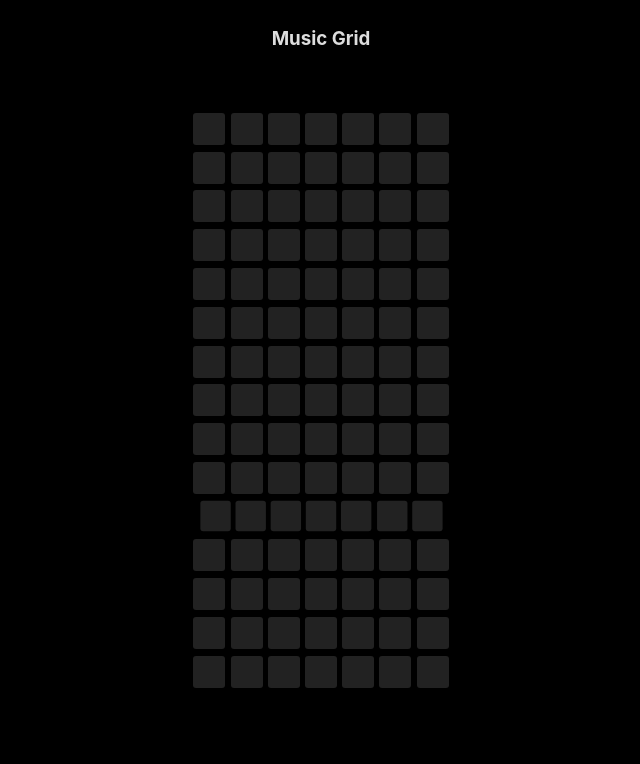
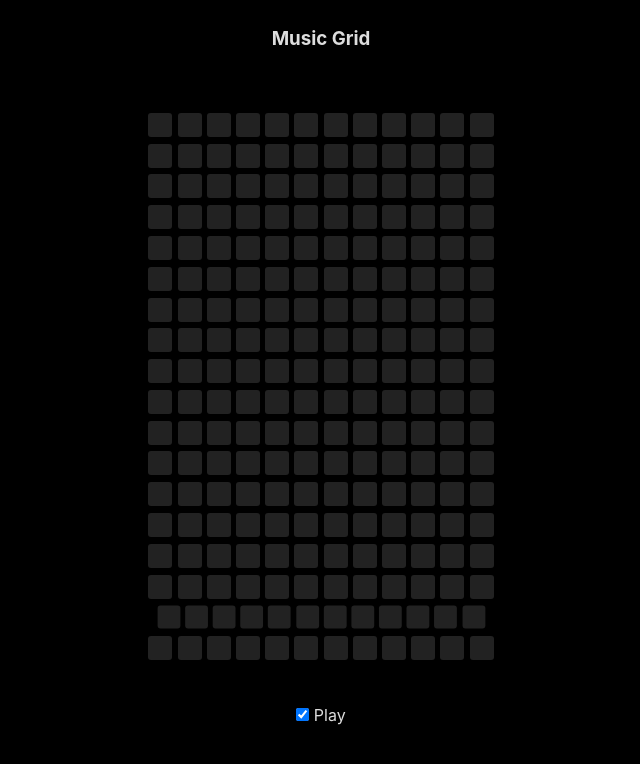
Before and after one commit to irshadshalu/music-grid, a Svelte app: page / in a window 1280 px wide. Shown: the top 764 px of the page, without its empty margins (319-959 px from the left). Built offline with nearby package versions, Linux system fonts and the light colour scheme.

Commit message:
Added music

```diff
--- a/src/App.svelte
+++ b/src/App.svelte
@@ -1,16 +1,21 @@
 <script>
 	import Row from './Row.svelte'
-	let rows = 15;
-	let columns = 7;
+	import {playRow} from './Music.svelte'
+	let rows = 18;
+	let columns = 12;
 	let grid = [...Array(rows)].map(
 		x => Array(columns).fill(false) );
+	let playing = true;
 
 	let curRow = 0;
 	setInterval(() => {
-		let nextRow = (curRow + 1) % rows;
-		grid[curRow].isPlaying = false;
-		grid[nextRow].isPlaying = true;
-		curRow = nextRow;
+		if(playing) {
+			let nextRow = (curRow + 1) % rows;
+			grid[curRow].isPlaying = false;
+			grid[nextRow].isPlaying = true;
+			curRow = nextRow;
+			playRow(grid[curRow]);
+		}
 	}, 300);
 </script>
 <style>
@@ -18,7 +23,7 @@
 		background: black;
 	}
 
-	h3 {
+	.container {
 		color:#DDD;
 	}
 
@@ -34,4 +39,9 @@
 			<Row bind:row={row} bind:playing={row.isPlaying}/>
 		{/each}
 	</table>
+	<br/>
+	<br/>
+	<label>
+		<input type="checkbox" bind:checked={playing}> Play
+	</label>
 </div>
--- a/src/Cell.svelte
+++ b/src/Cell.svelte
@@ -20,8 +20,8 @@
 	div {
 		background: #222;
 		border-radius: 3px;
-		width: 2em;
-		height: 2em;
+		width: 1.5em;
+		height: 1.5em;
 		transition: 0.1s ease-in;
 	}
 
--- /dev/null
+++ b/src/Music.svelte
@@ -0,0 +1,29 @@
+<script context="module">
+	let context = new AudioContext();
+
+    const rangeMap = (a, b) => s => {
+      const [a1, a2] = a;
+      const [b1, b2] = b;
+      return (((((b2 - b1) * (s - a1)) / (a2 - a1)) * 10) + (10 * b1)) / 10;
+    };
+
+    const mapping = rangeMap([0, 4095], [200, 3000])
+
+	const playWithFrequency = (frequency, type) => {
+		let oscillator = context.createOscillator();
+		let gain = context.createGain();
+		oscillator.type = type
+		oscillator.connect(gain)
+		oscillator.frequency.value = frequency
+		gain.connect(context.destination)
+		oscillator.start(0)
+		gain.gain.exponentialRampToValueAtTime(0.00001, context.currentTime + 1);
+	}
+
+	export const playRow = (row) => {
+		const rowValue = parseInt(row.map(x => x ? '1' : '0' ).reverse().join(''), 2);
+		if(rowValue !== 0) {
+			playWithFrequency(mapping(rowValue), 'triangle');
+		}
+	}
+</script>
```
